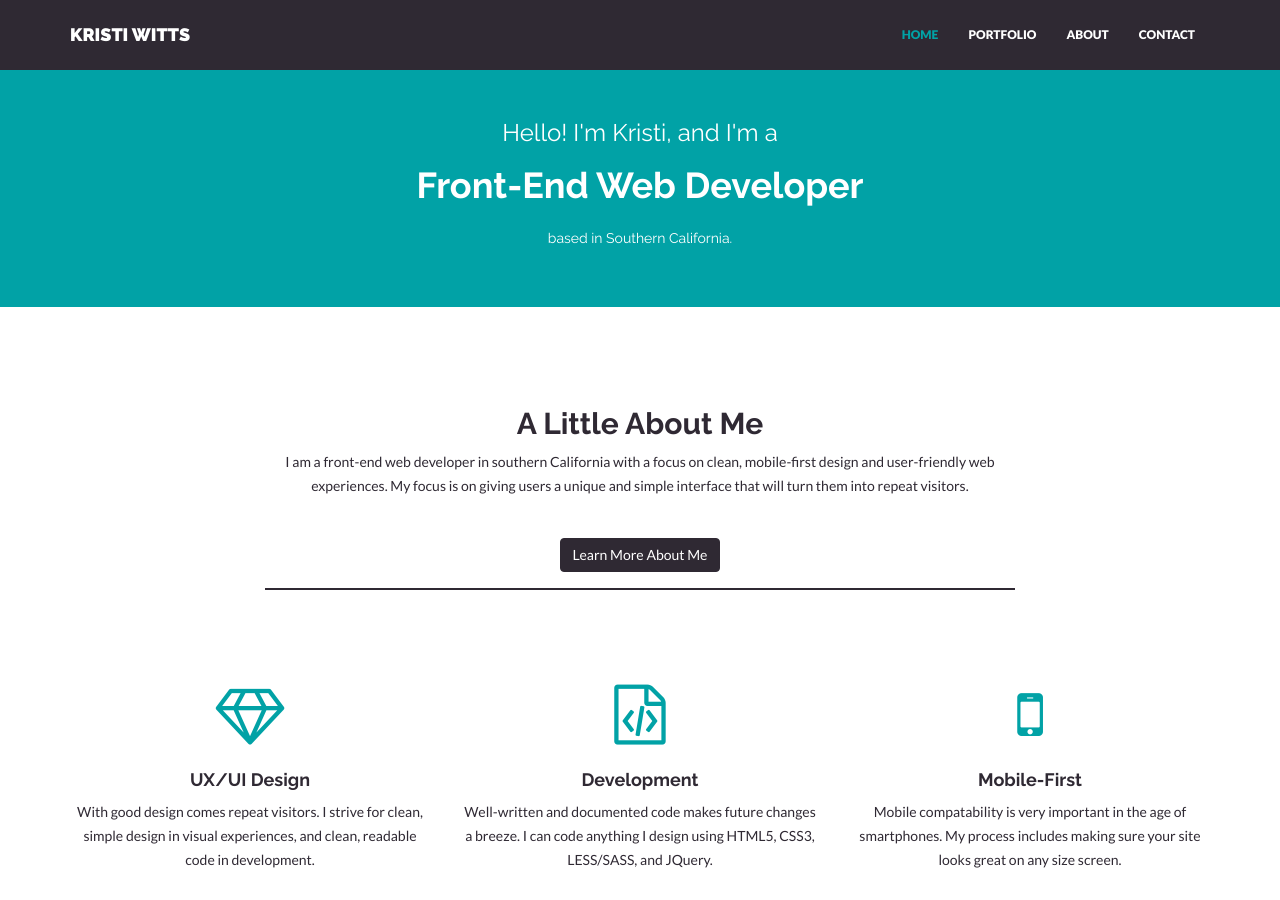
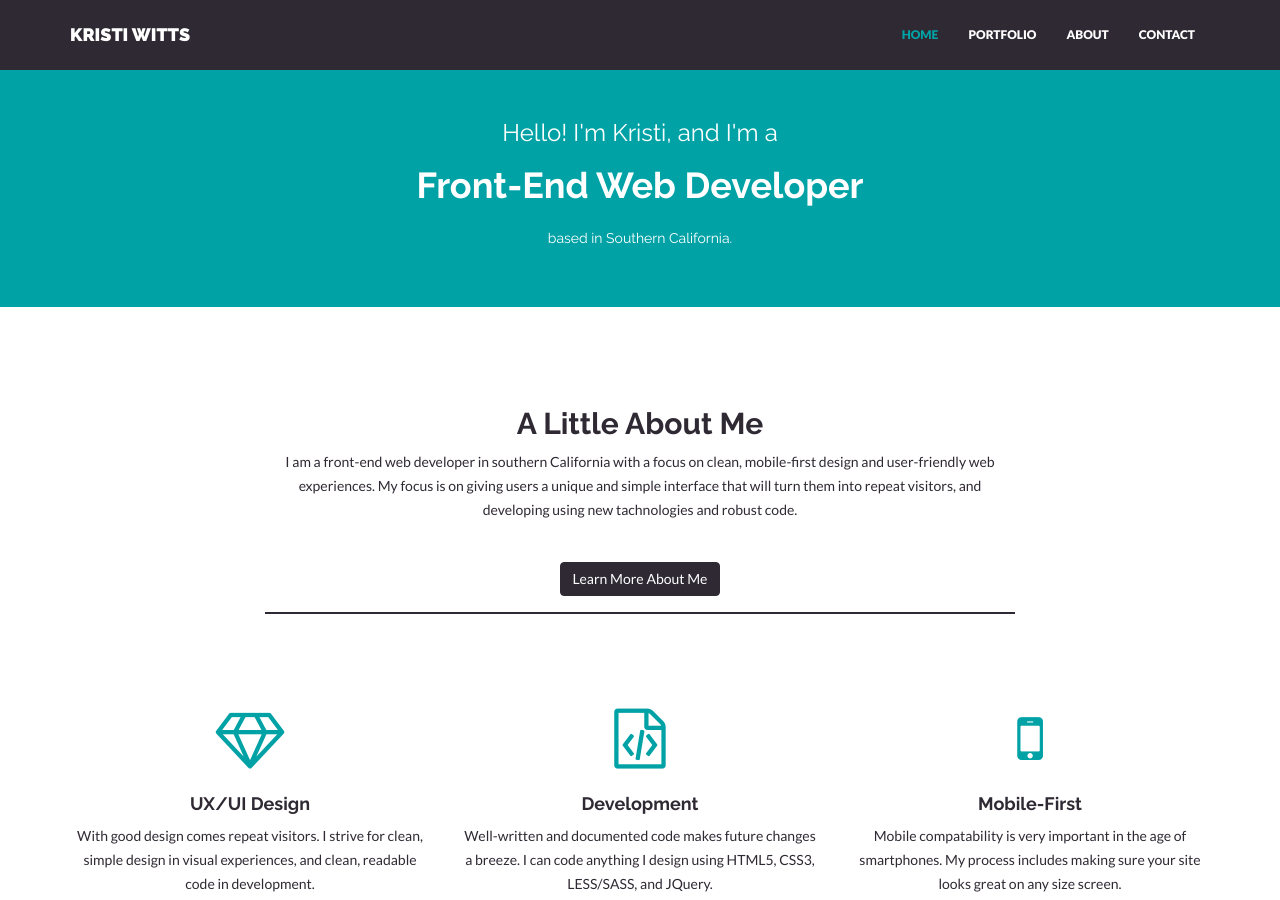
Before and after one commit to kwitts/kwitts.github.io, a Jekyll site: the page built from index.html, in a window 1280 px wide and 900 px high. Built offline with Jekyll 4.4.1, drawn with Linux system fonts in a browser that asks for light colours; nearby versions of some CDN libraries.

Commit message:
content fix

```diff
--- a/index.html
+++ b/index.html
@@ -8,7 +8,7 @@ permalink: /
     <div class="row centered">
         <div class="col-lg-8 col-lg-offset-2">
             <h2>A Little About Me</h2>
-            <p>{{ site.about }} My focus is on giving users a unique and simple interface that will turn them into repeat visitors.</p>
+            <p>{{ site.about }} My focus is on giving users a unique and simple interface that will turn them into repeat visitors, and developing using new tachnologies and robust code.</p>
             <p><br/><a href="{{ "/about/" | prepend: site.baseurl }}" class="btn btn-theme">Learn More About Me</a></p>
             <div class="hline"></div>
         </div>
```
